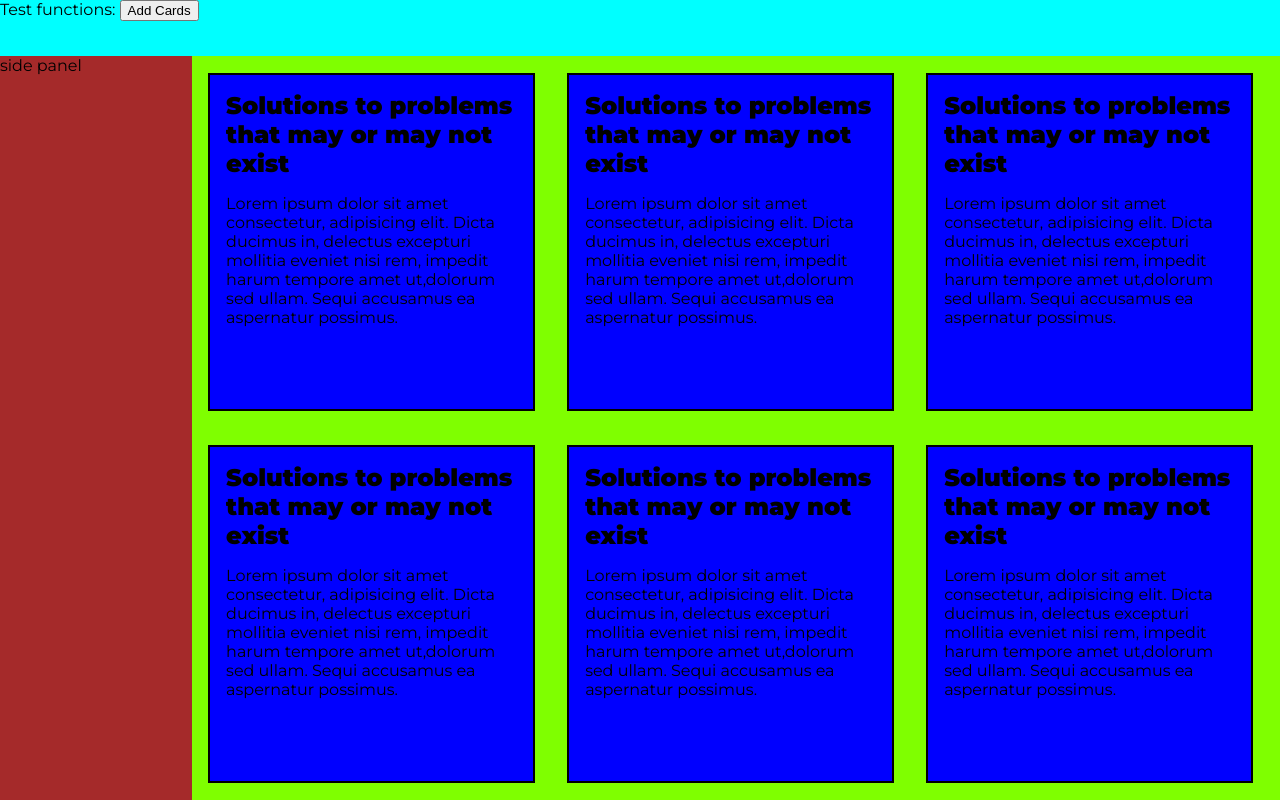
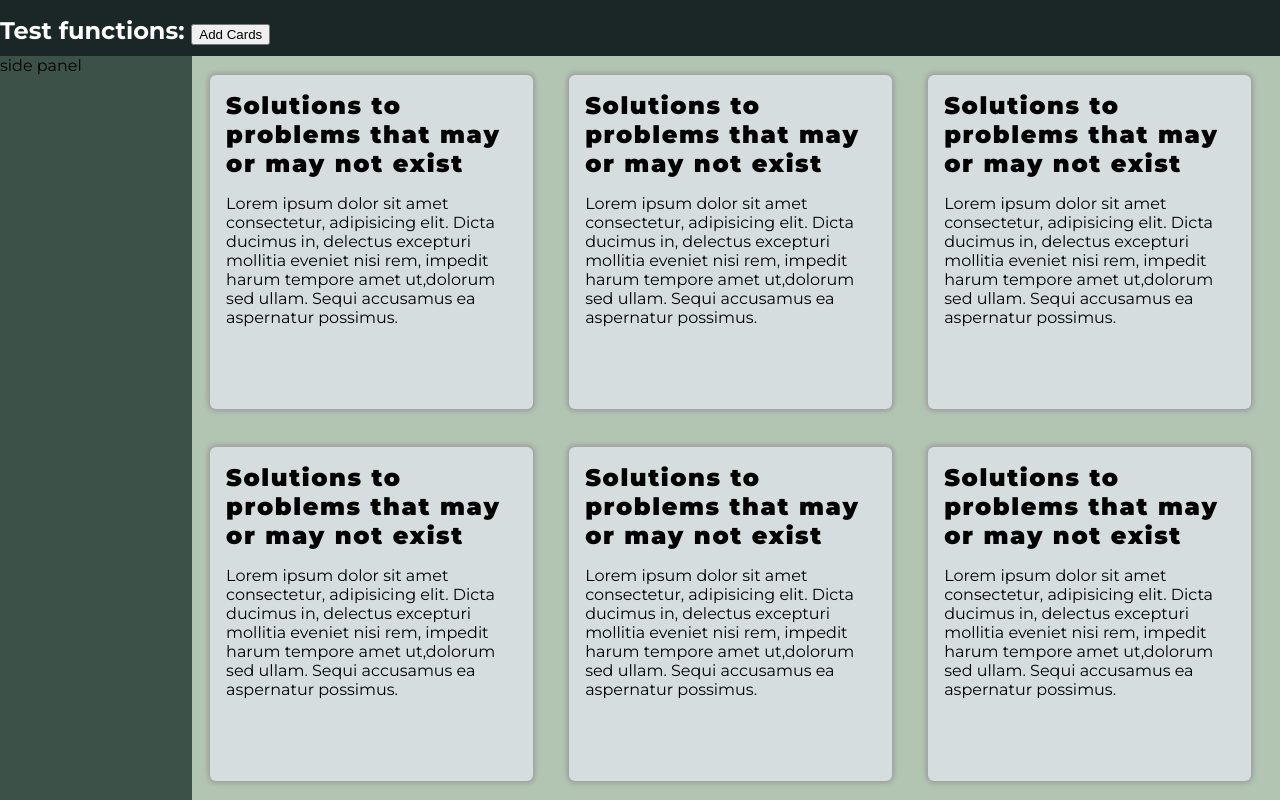
Before and after one commit to SuperContraptionGuy/hypertext-notebook-v2, a plain HTML site: page html/workspace.html in a window 1280 px wide. Both pictures are taken after a click on the button "Add Cards". Drawn offline with nearby package versions, Linux system fonts and the light colour scheme.

Commit message:
added more styling

```diff
--- a/css/card-workspace.css
+++ b/css/card-workspace.css
@@ -2,15 +2,20 @@
     width: 90%;
     height: 90%;
     margin: auto auto;
-    background-color: blue;
-    border: 2px black solid;
+    background-color: #D5DDDF;
+    box-shadow: 0 0 5px 2px rgb(155, 155, 155) ;
+    border-radius: 6px;
 }
 .cards h2 {
     text-align: left;
     margin: 5%;
     font-weight: 900;
-    font-kerning: auto ;
+    font-size: 1.5rem;
+    letter-spacing: 0.1rem;
 }
 .cards p {
     margin: 5%;
+    font-size: 1rem;
+    font-weight: 400;
+    color: black;
 }
--- a/css/workspace.css
+++ b/css/workspace.css
@@ -5,7 +5,7 @@ html {
 body {
     display: grid;
     grid-template-columns: 15% 85%;
-    grid-template-rows: 7% 93%;
+    grid-template-rows: fit-content(7%) 93%;
     margin: 0 ;
     padding: 0;
     width: 100vw;
@@ -13,21 +13,22 @@ body {
 }
 
 .top-panel {
-    background-color: aqua;
     grid-column: 1 / 3;
     grid-row: 1 / 2;
-
+    color: white;
+    background-color: #1B2727;
+    min-height: 15px;
+    font-weight: 800;
 }
 
 .side-panel {
-
-    background-color: brown;
+    background-color: #3C5148;
     grid-column: 1 / 2;
     grid-row: 2 / 3;
 }
 
 .main-panel {
-    background-color: chartreuse;
+    background-color: #B2C5B2;
     grid-column: 2 / 3;
     grid-row: 2 / 3;
     height: 100%;
@@ -36,3 +37,7 @@ body {
     grid-template-columns: 33% 33% 33%;
     grid-template-rows: 50% 50%;
 }
+
+.top-panel h1 {
+    font-size: 1.5rem;
+}
--- a/html/workspace.html
+++ b/html/workspace.html
@@ -10,8 +10,8 @@
 </head>
 <body>
     <div class="top-panel"> <!-- Where the logo, search bar, etc go-->
-        Test functions:
-        <button onclick="testChildCard(6)">Add Cards</button>
+        <h1>Test functions:
+        <button onclick="testChildCard(6)">Add Cards</button></h1>
     </div>
     <div class="side-panel">
         side panel
```
